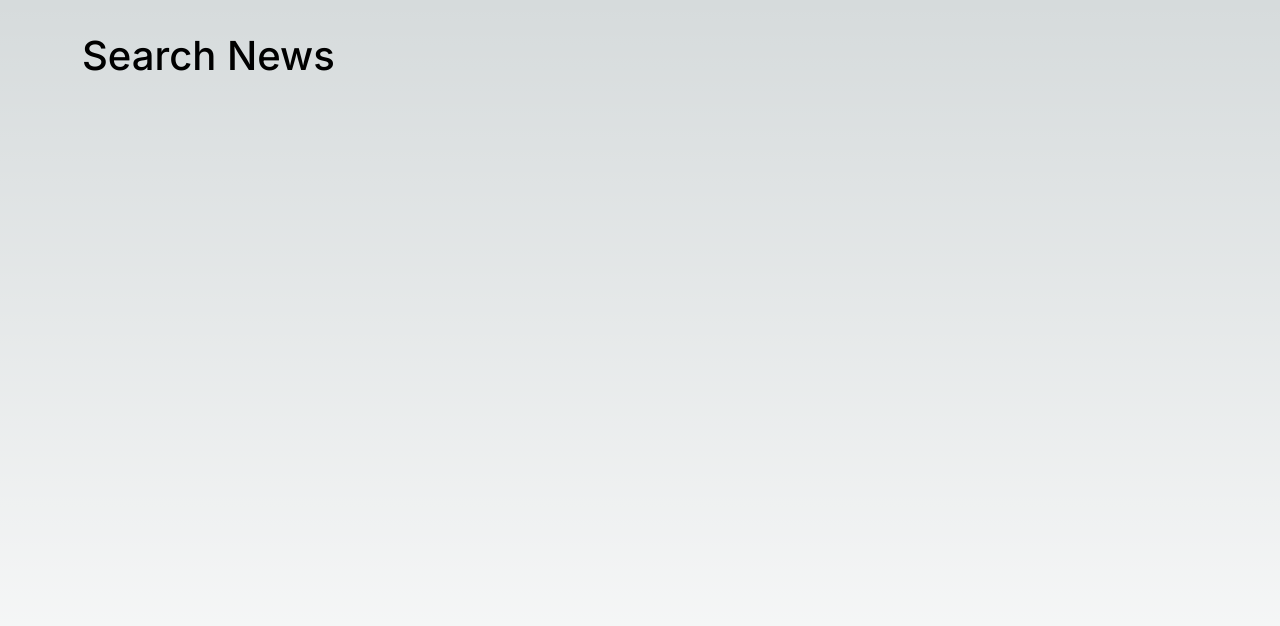
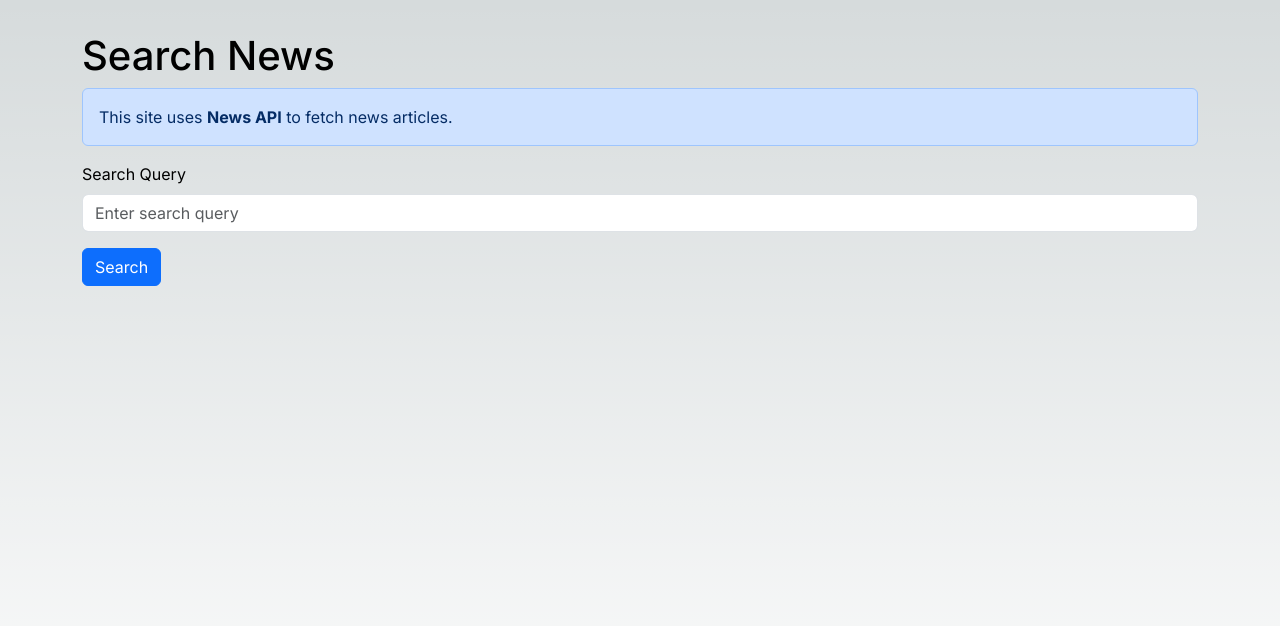
Before and after one commit to cloud-007/nextjs-news-site, a Next.js app: page /search in a window 1280 px wide. Shown: the top 626 px of the page. Built offline with nearby package versions, Linux system fonts and the light colour scheme.

Commit message:
feat: add search functionality

```diff
--- a/pages/api/hello.ts
+++ /dev/null
@@ -1,13 +0,0 @@
-// Next.js API route support: https://nextjs.org/docs/api-routes/introduction
-import type { NextApiRequest, NextApiResponse } from 'next'
-
-type Data = {
-  name: string
-}
-
-export default function handler(
-  req: NextApiRequest,
-  res: NextApiResponse<Data>
-) {
-  res.status(200).json({ name: 'John Doe' })
-}
--- /dev/null
+++ b/pages/api/search-news.ts
@@ -0,0 +1,20 @@
+// Next.js API route support: https://nextjs.org/docs/api-routes/introduction
+import type {NextApiRequest, NextApiResponse} from 'next'
+import {NewsApiResponse} from "@/models/NewsArticle";
+
+
+export default async function handler(
+    req: NextApiRequest,
+    res: NextApiResponse) {
+    const searchQuery = req.query.q?.toString()
+
+    if (!searchQuery) {
+        res.status(400).json({error: 'Missing search query'})
+        return
+    }
+
+    const response = await fetch(`https://newsapi.org/v2/everything?q=${searchQuery}&apiKey=${process.env.NEWS_API_KEY}`)
+    const newsResponse: NewsApiResponse = await response.json()
+
+    res.status(200).json(newsResponse.articles)
+}
--- a/pages/search.tsx
+++ b/pages/search.tsx
@@ -1,7 +1,67 @@
+import {FormEvent, useState} from "react";
+import {NewsArticle} from "@/models/NewsArticle";
+import {Alert, Button, Form, Spinner} from "react-bootstrap";
+import NewsArticleGrid from "@/components/NewsArticleGrid";
+import Head from "next/head";
+
 const SearchNewsPage = () => {
-    return <main>
-        <h1>Search News</h1>
-    </main>
+
+    const [searchResults, setSearchResults] = useState<NewsArticle[] | null>(null)
+    const [searchResultsLoading, setSearchResultsLoading] = useState(false)
+    const [searchResultsLoadingError, setSearchResultsLoadingError] = useState(false)
+
+    async function handleSubmit(e: FormEvent<HTMLFormElement>) {
+        e.preventDefault()
+        const form = e.currentTarget
+        const searchQuery = form.searchQuery.value.toString().trim()
+
+        if (searchQuery.length === 0) {
+            return
+        }
+
+        setSearchResults(null)
+        setSearchResultsLoading(true)
+        setSearchResultsLoadingError(false)
+
+        try {
+            const response = await fetch(`/api/search-news/?q=${searchQuery}`)
+            const articles: NewsArticle[] = await response.json()
+
+            setSearchResults(articles)
+        } catch (e) {
+            setSearchResultsLoadingError(true)
+        } finally {
+            setSearchResultsLoading(false)
+        }
+    }
+
+    return (
+        <>
+            <Head>
+                <title key="title">Search News</title>
+            </Head>
+            <main>
+                <h1>Search News</h1>
+                <Alert>
+                    This site uses <strong><a href="https://newsapi.org/">News API</a></strong> to fetch news articles.
+                </Alert>
+                <Form onSubmit={handleSubmit}>
+                    <Form.Group className="mb-3" controlId="search-input">
+                        <Form.Label>Search Query</Form.Label>
+                        <Form.Control type="text" name="searchQuery" placeholder="Enter search query"/>
+                    </Form.Group>
+                    <Button type="submit" className="mb-3" disabled={searchResultsLoading}>Search</Button>
+                </Form>
+                <div className="d-flex flex-column align-items-center">
+                    {searchResultsLoading && <Spinner animation="border"/>}
+                    {searchResultsLoadingError &&
+                        <p className="text-danger">Something went wrong. Please try again...</p>}
+                    {searchResults && searchResults.length === 0 && <p>No results found. Try a different query.</p>}
+                    {searchResults && searchResults.length > 0 && NewsArticleGrid({articles: searchResults})}
+                </div>
+            </main>
+        </>
+    )
 }
 
 export default SearchNewsPage
```
Also changed, not shown: 1 other file (tests, documents, lock files or other folders).
